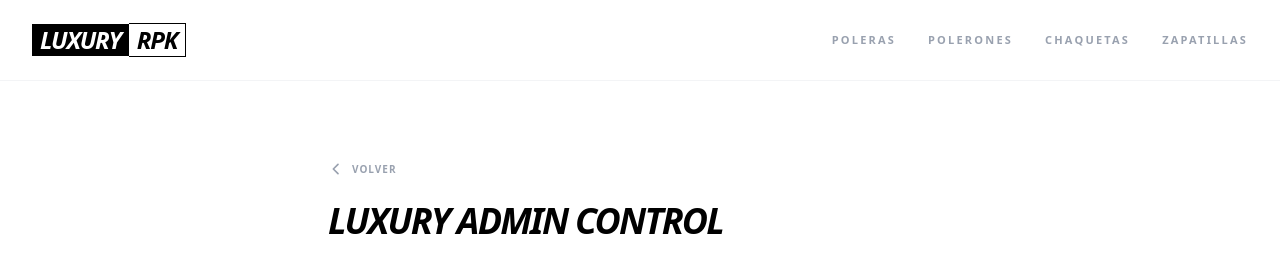
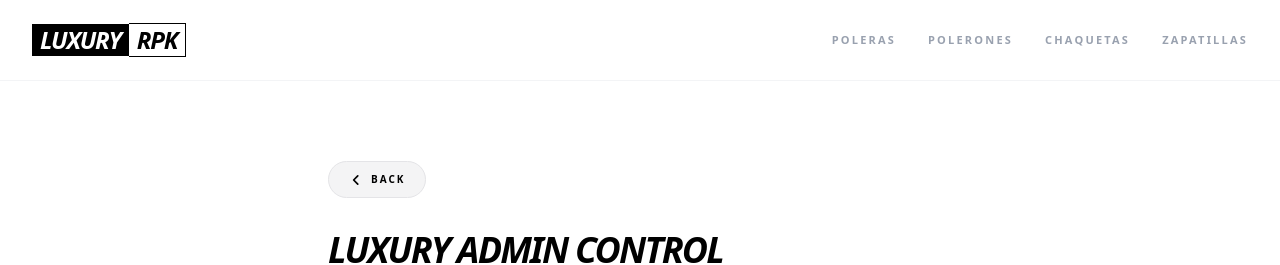
Before and after one commit to Jurjur45/Luxury-RPK, a Next.js app: page /admin in a window 1280 px wide. Shown: the top 265 px of the page. Built offline with nearby package versions, Linux system fonts and the light colour scheme; no server answers.

Commit message:
Se arreglo nombre -> modelo ; slug URL -> nombre

```diff
--- a/src/app/admin/page.tsx
+++ b/src/app/admin/page.tsx
@@ -78,7 +78,7 @@
               onChange={(e) => setCategory(e.target.value)}
             >
               <option value="ropa">Ropa</option>
-              <option value="calzado">Calzado</option>
+              <option value="Zapatillas">Zapatillas</option>
             </select>
 
             <select
--- a/src/app/page.tsx
+++ b/src/app/page.tsx
@@ -57,7 +57,7 @@
                   {cat.nombre}
                 </h2>
                 <span className="text-[10px] font-bold tracking-[0.3em] uppercase mt-2 border-b border-white/40 pb-1">
-                  Ver {cat.nombre === 'Calzado' ? 'Sneakers' : 'Colección'}
+                  Ver {cat.nombre === 'Zapatillas' ? 'Sneakers' : 'Colección'}
                 </span>
               </div>
               <div className="absolute inset-0 bg-black/30 group-hover:bg-black/50 transition-colors" />
--- a/src/components/BackButton.tsx
+++ b/src/components/BackButton.tsx
@@ -7,12 +7,24 @@
   return (
     <button
       onClick={() => router.back()}
-      className="flex items-center text-[10px] font-bold uppercase tracking-widest text-gray-400 hover:text-black transition-colors mb-6"
+      className="group flex items-center bg-zinc-100 hover:bg-black text-black hover:text-white px-5 py-2.5 rounded-full border border-zinc-200 transition-all duration-300 mb-8"
     >
-      <svg className="w-4 h-4 mr-2" fill="none" stroke="currentColor" viewBox="0 0 24 24">
-        <path strokeLinecap="round" strokeLinejoin="round" strokeWidth="2.5" d="M15 19l-7-7 7-7" />
+      <svg
+        className="w-3.5 h-3.5 mr-2 group-hover:-translate-x-1 transition-transform"
+        fill="none"
+        stroke="currentColor"
+        viewBox="0 0 24 24"
+      >
+        <path
+          strokeLinecap="round"
+          strokeLinejoin="round"
+          strokeWidth="3"
+          d="M15 19l-7-7 7-7"
+        />
       </svg>
-      Volver
+      <span className="text-[10px] font-black uppercase tracking-[0.2em]">
+        Back
+      </span>
     </button>
   )
 }
```
